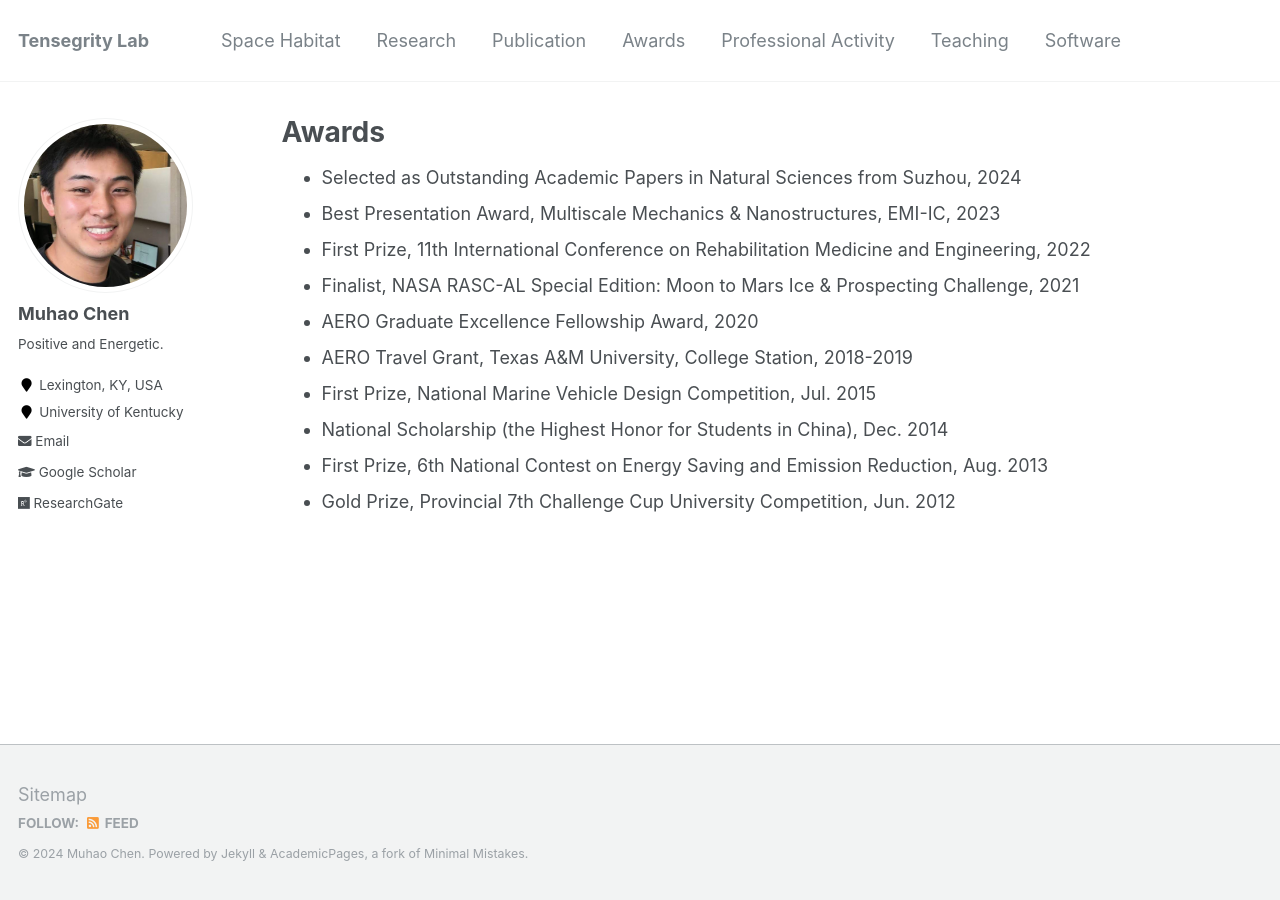
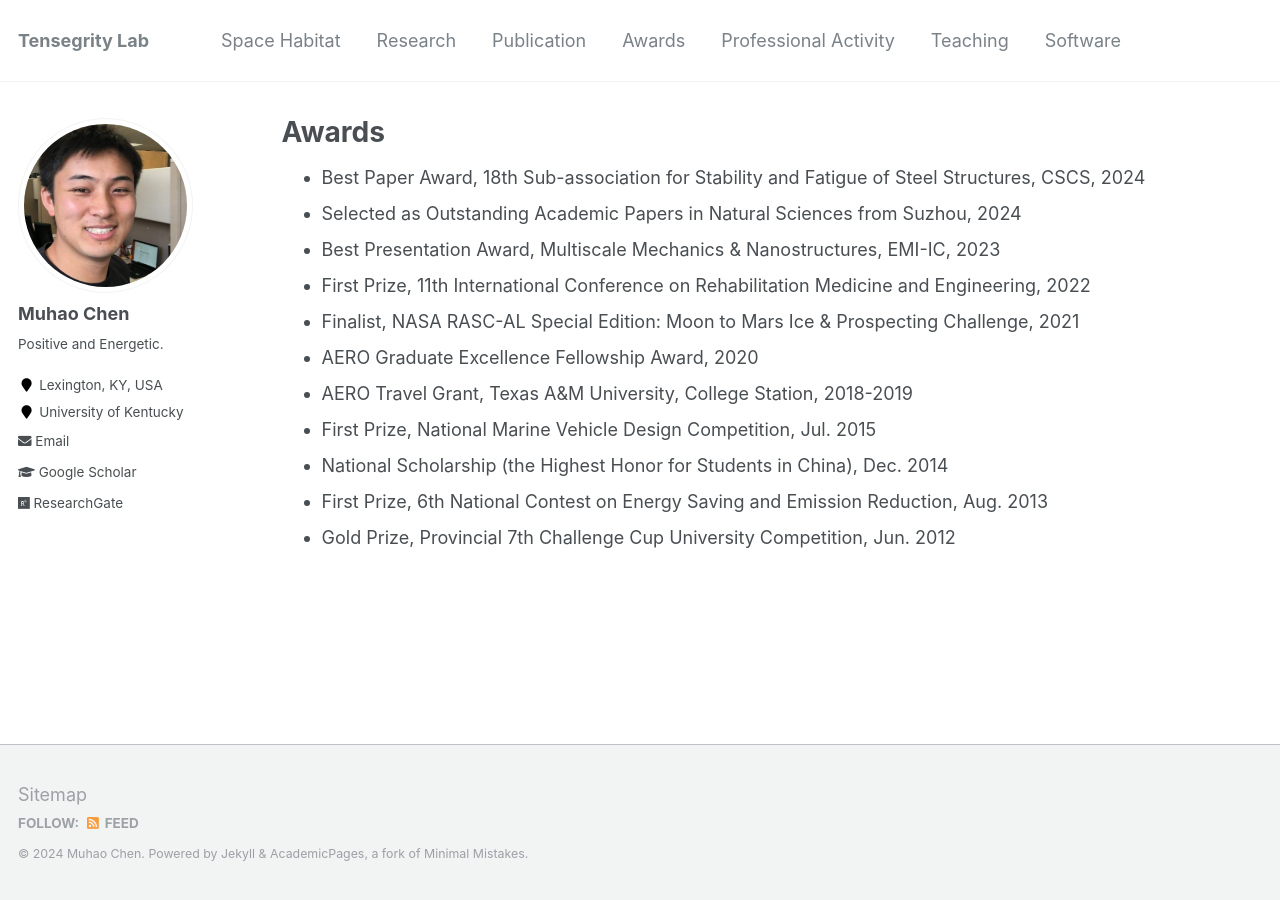
Before and after one commit to Muhao-Chen/muhao-chen.github.io, a Jekyll site: the page built from _pages/funding-and-awards.md, in a window 1280 px wide. Built offline with Jekyll 4.4.1, drawn with Linux system fonts in a browser that asks for light colours.

Commit message:
Update funding-and-awards.md

```diff
--- a/_pages/funding-and-awards.md
+++ b/_pages/funding-and-awards.md
@@ -6,6 +6,7 @@ author_profile: true
 ---
 
 <div style="text-align: justify;" markdown="1">
+* Best Paper Award, 18th Sub-association for Stability and Fatigue of Steel Structures, CSCS, 2024
 * Selected as Outstanding Academic Papers in Natural Sciences from Suzhou, 2024
 * Best Presentation Award, Multiscale Mechanics & Nanostructures, EMI-IC, 2023
 * First Prize, 11th International Conference on Rehabilitation Medicine and Engineering, 2022
```
